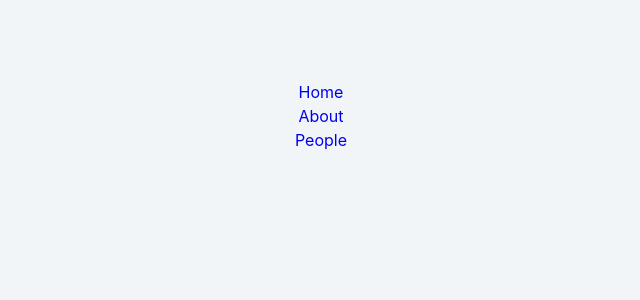
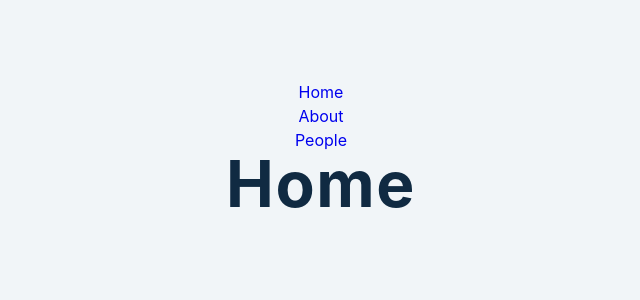
Before and after one commit to adranjanSSI/advanced_react, a React (Create React App) app: page / in a window 1280 px wide. Shown: the top 300 px of the page, without its empty margins (319-959 px from the left). Built offline with nearby package versions, Linux system fonts and the light colour scheme.

Commit message:
This is our first REACT_ROUTER NavBar  PROGRAM

```diff
--- a/src/tutorial/React-Router/Home.js
+++ b/src/tutorial/React-Router/Home.js
@@ -3,7 +3,7 @@ import React from 'react'
 function Home() {
     return (
         <div>
-
+            <h1>home</h1>
         </div>
     )
 }
```
